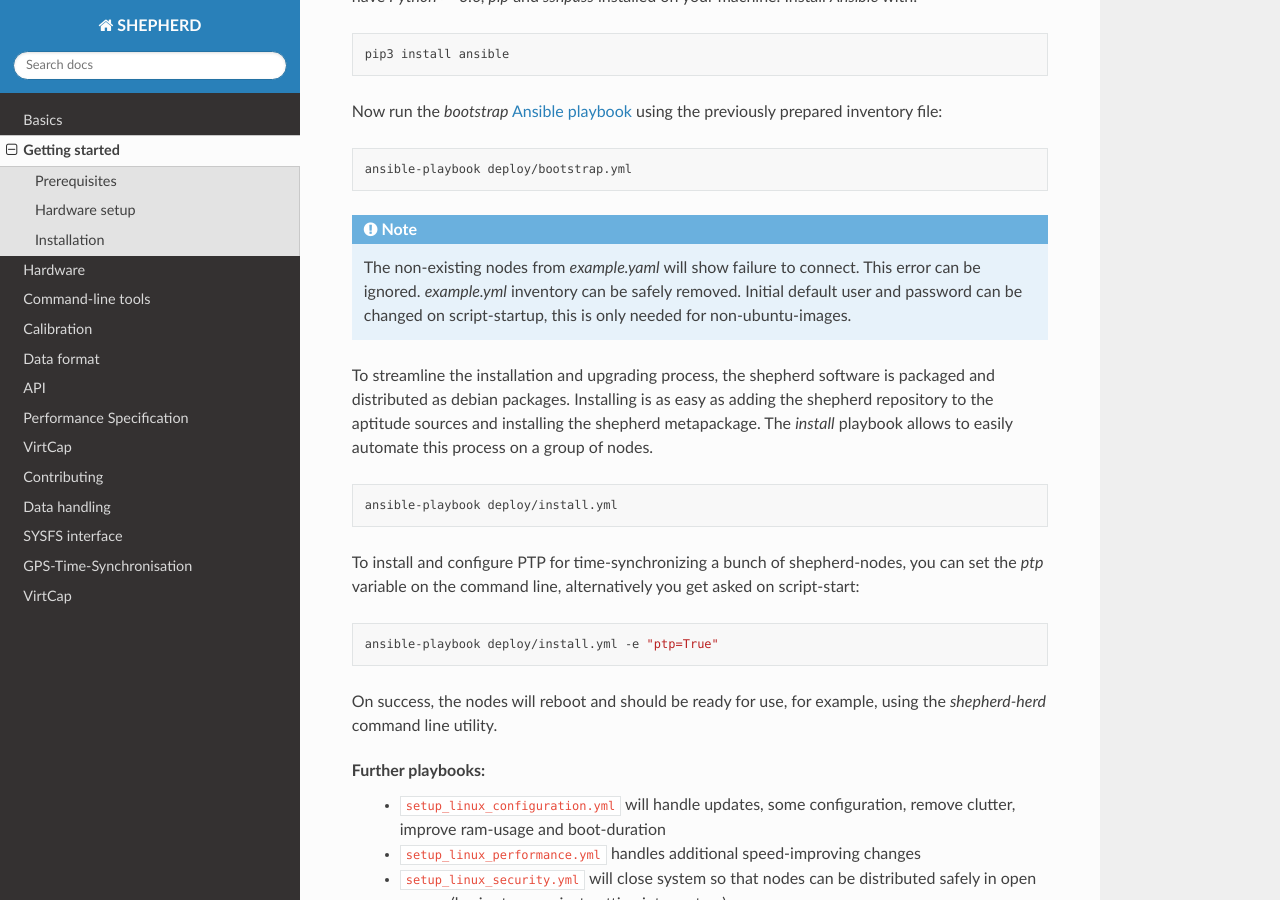
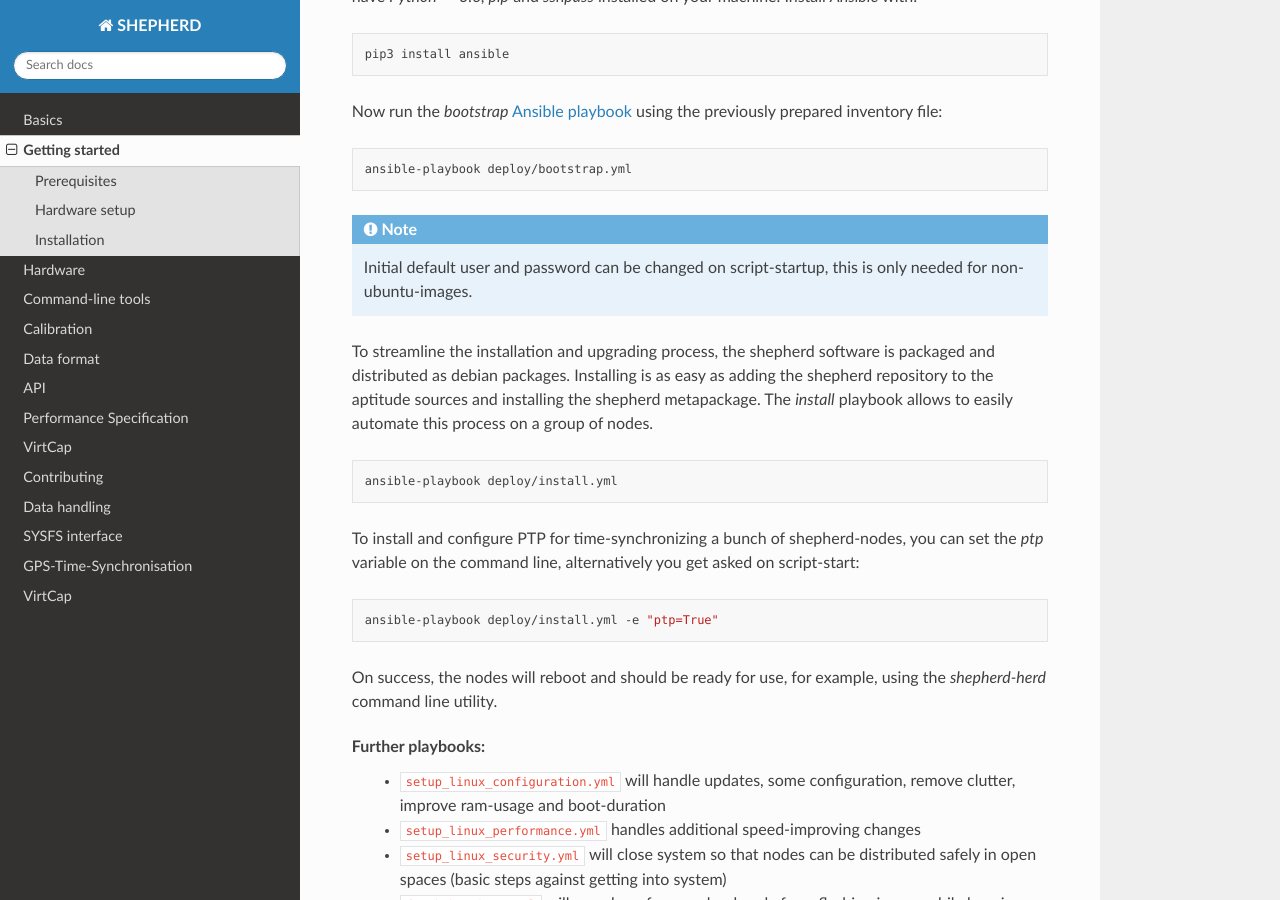
Before and after one commit to geissdoerfer/shepherd, a Sphinx documentation site: the page built from docs/user/getting_started.rst, in a window 1280 px wide and 900 px high, scrolled down 2254 px. Built offline with Sphinx 7.4.7 and the Read the Docs theme 2.0.0, drawn with Linux system fonts in a browser that asks for light colours.

Commit message:
improve ansible playbook and docu

```diff
--- a/docs/user/getting_started.rst
+++ b/docs/user/getting_started.rst
@@ -112,8 +112,7 @@ Now run the *bootstrap* `Ansible playbook <https://docs.ansible.com/ansible/late
 
 .. note::
 
-    The non-existing nodes from `example.yaml` will show failure to connect. This error can be ignored. `example.yml` inventory can be safely removed.
-    Initial default user and password can be changed on script-startup, this is only needed for non-ubuntu-images.
+   Initial default user and password can be changed on script-startup, this is only needed for non-ubuntu-images.
 
 To streamline the installation and upgrading process, the shepherd software is packaged and distributed as debian packages.
 Installing is as easy as adding the shepherd repository to the aptitude sources and installing the shepherd metapackage.
```
Also changed, not shown: 1 other file.
